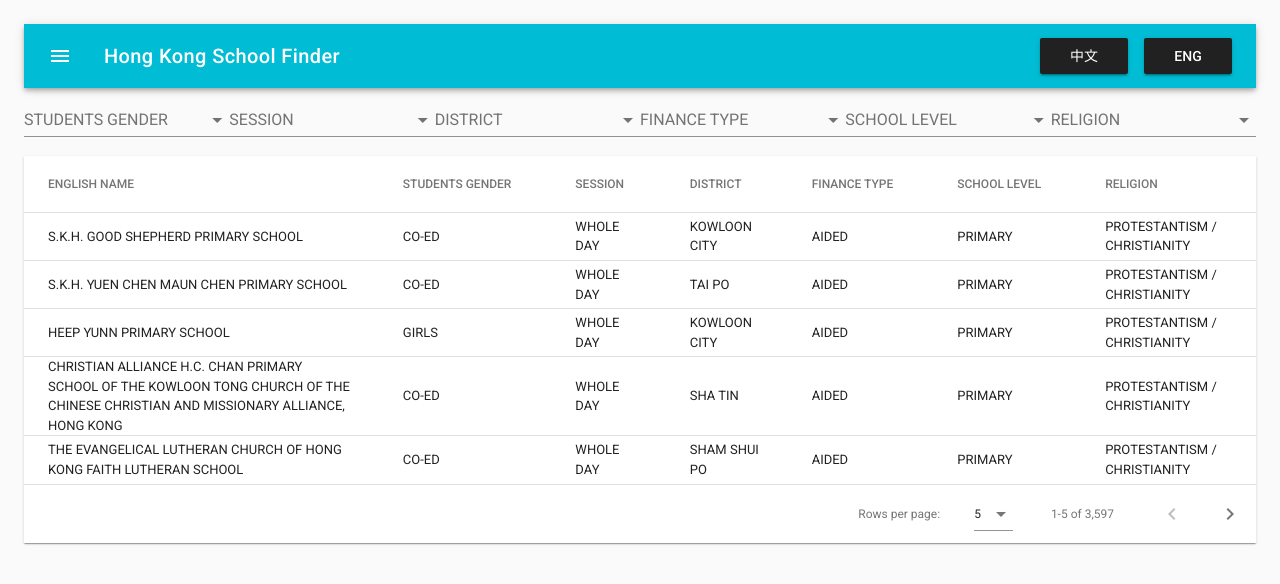
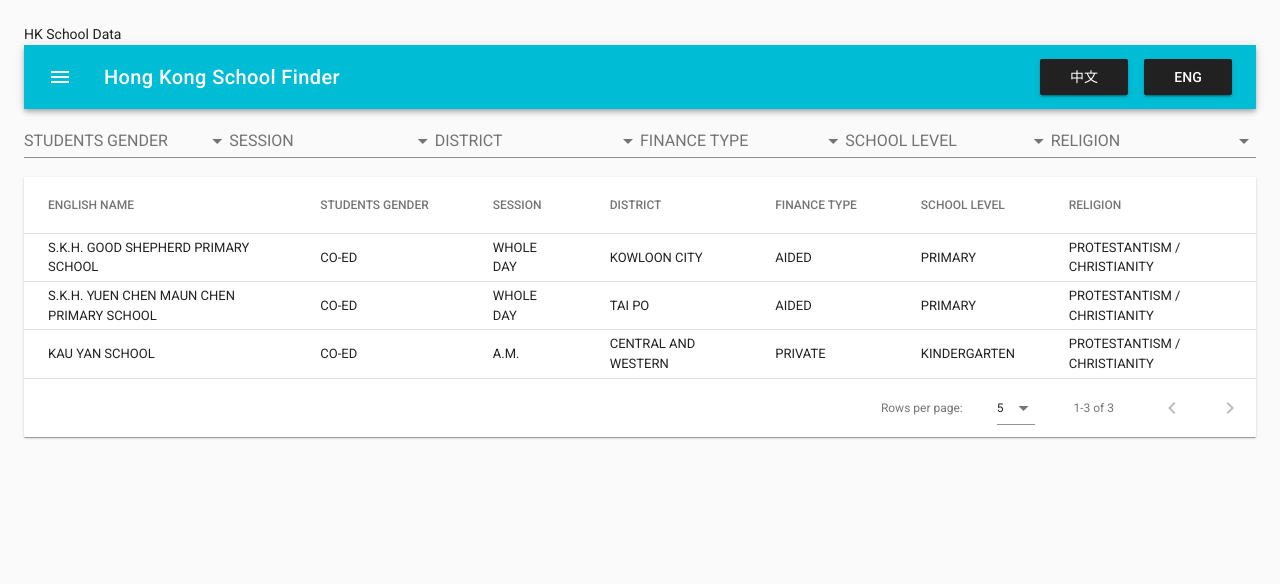
Before and after one commit to cameronlai/hk-school-data-vis, a Vue app: page / in a window 1280 px wide. Shown: the top 584 px of the page. Built offline with nearby package versions, Linux system fonts and the light colour scheme.

Commit message:
Remove Todo list component

```diff
--- a/src/App.vue
+++ b/src/App.vue
@@ -2,6 +2,7 @@
   <v-app id="inspire">
     <v-container fluid>
       <v-layout row wrap>
+        HK School Data
         <v-toolbar color="cyan" dark>
           <v-toolbar-side-icon></v-toolbar-side-icon>
           <v-toolbar-title>Hong Kong School Finder</v-toolbar-title>
@@ -28,7 +29,6 @@ import axios from "axios";
 import MyMap from "./components/MyMap.vue";
 import MySelection from "./components/MySelection.vue";
 import MyTable from "./components/MyTable.vue";
-import TodoList from "./components/TodoList.vue";
 
 export default {
   el: "#app",
@@ -54,8 +54,8 @@ export default {
     };
   },
   mounted() {
-    //axios.get("/data3.json").then(response => {
-      axios.get("/real_data.json").then(response => {
+    axios.get("./data3.json").then(response => {
+      //axios.get("/real_data.json").then(response => {
       this.school_header = response.data.shift();
       this.school_data = response.data;
 
@@ -124,7 +124,6 @@ export default {
     }
   },
   components: {
-    TodoList,
     MyMap,
     MySelection,
     MyTable
```
